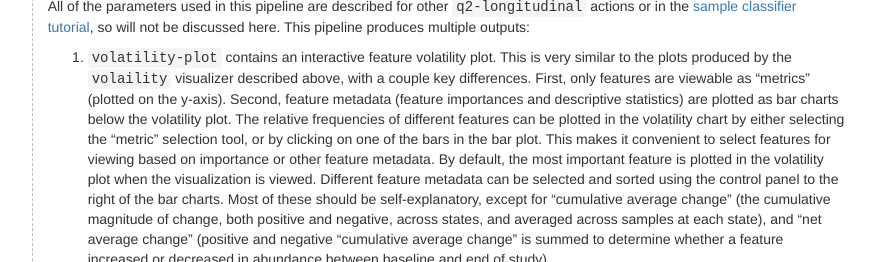
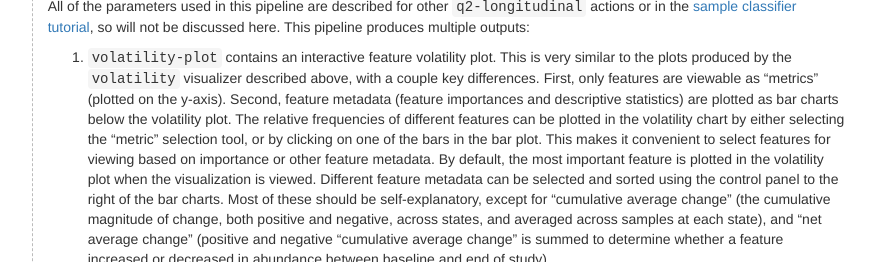
Before and after one commit to qiime2/docs, a Sphinx documentation site: the page built from source/tutorials/longitudinal.rst, in a window 1280 px wide and 900 px high, scrolled down 7438 px, cut to the strip 189-451 px from the top of the window. Shown: the whole strip, without its empty margins (277-1152 px from the left). Built offline with Sphinx 7.4.7, drawn with Linux system fonts in a browser that asks for light colours; formulas are drawn with MathJax 3; pages that are not in the unit, such as notebooks, are missing from menus; the version number could not be read and is left out.

Commit message:
lang: misspelled volatility in longitudinal.rst

```diff
--- a/source/tutorials/longitudinal.rst
+++ b/source/tutorials/longitudinal.rst
@@ -280,7 +280,7 @@ Let's test this out on the ECAM dataset. First download a table to work with:
 
 All of the parameters used in this pipeline are described for other ``q2-longitudinal`` actions or in the :doc:`sample classifier tutorial <sample-classifier>`, so will not be discussed here. This pipeline produces multiple outputs:
 
-1. ``volatility-plot`` contains an interactive feature volatility plot. This is very similar to the plots produced by the ``volaility`` visualizer described above, with a couple key differences. First, only features are viewable as "metrics" (plotted on the y-axis). Second, feature metadata (feature importances and descriptive statistics) are plotted as bar charts below the volatility plot. The relative frequencies of different features can be plotted in the volatility chart by either selecting the "metric" selection tool, or by clicking on one of the bars in the bar plot. This makes it convenient to select features for viewing based on importance or other feature metadata. By default, the most important feature is plotted in the volatility plot when the visualization is viewed. Different feature metadata can be selected and sorted using the control panel to the right of the bar charts. Most of these should be self-explanatory, except for "cumulative average change" (the cumulative magnitude of change, both positive and negative, across states, and averaged across samples at each state), and "net average change" (positive and negative "cumulative average change" is summed to determine whether a feature increased or decreased in abundance between baseline and end of study).
+1. ``volatility-plot`` contains an interactive feature volatility plot. This is very similar to the plots produced by the ``volatility`` visualizer described above, with a couple key differences. First, only features are viewable as "metrics" (plotted on the y-axis). Second, feature metadata (feature importances and descriptive statistics) are plotted as bar charts below the volatility plot. The relative frequencies of different features can be plotted in the volatility chart by either selecting the "metric" selection tool, or by clicking on one of the bars in the bar plot. This makes it convenient to select features for viewing based on importance or other feature metadata. By default, the most important feature is plotted in the volatility plot when the visualization is viewed. Different feature metadata can be selected and sorted using the control panel to the right of the bar charts. Most of these should be self-explanatory, except for "cumulative average change" (the cumulative magnitude of change, both positive and negative, across states, and averaged across samples at each state), and "net average change" (positive and negative "cumulative average change" is summed to determine whether a feature increased or decreased in abundance between baseline and end of study).
 
 2. ``accuracy-results`` display the predictive accuracy of the regression model. This is important to view, as important features are meaningless if the model is inaccurate. See the :doc:`sample classifier tutorial <sample-classifier>` for more description of regressor accuracy results.
 
```
